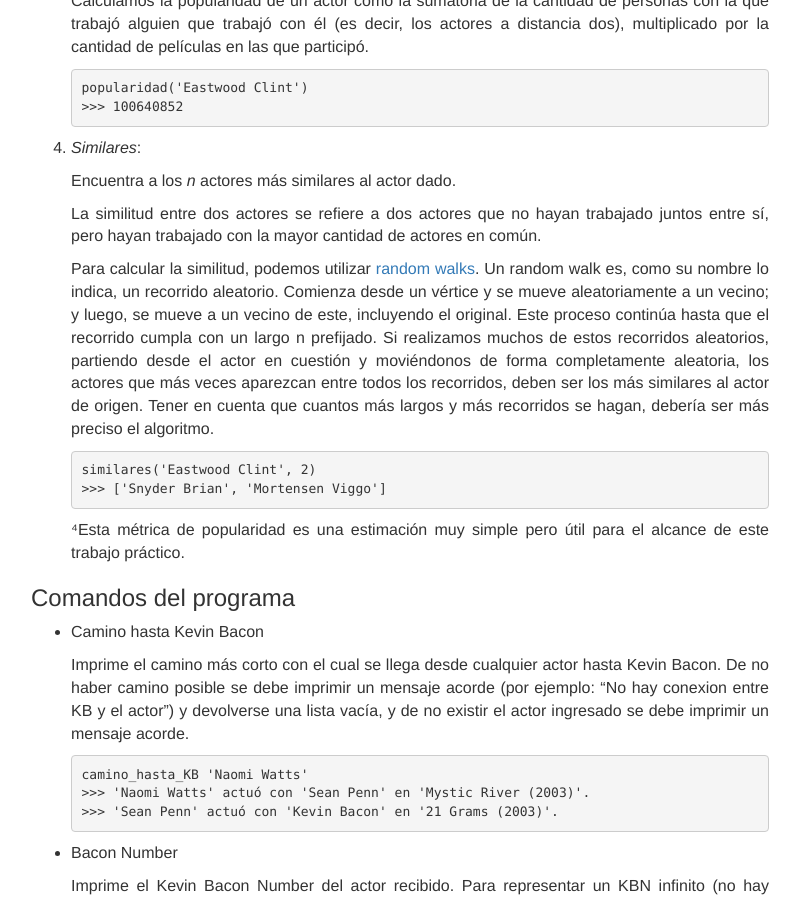
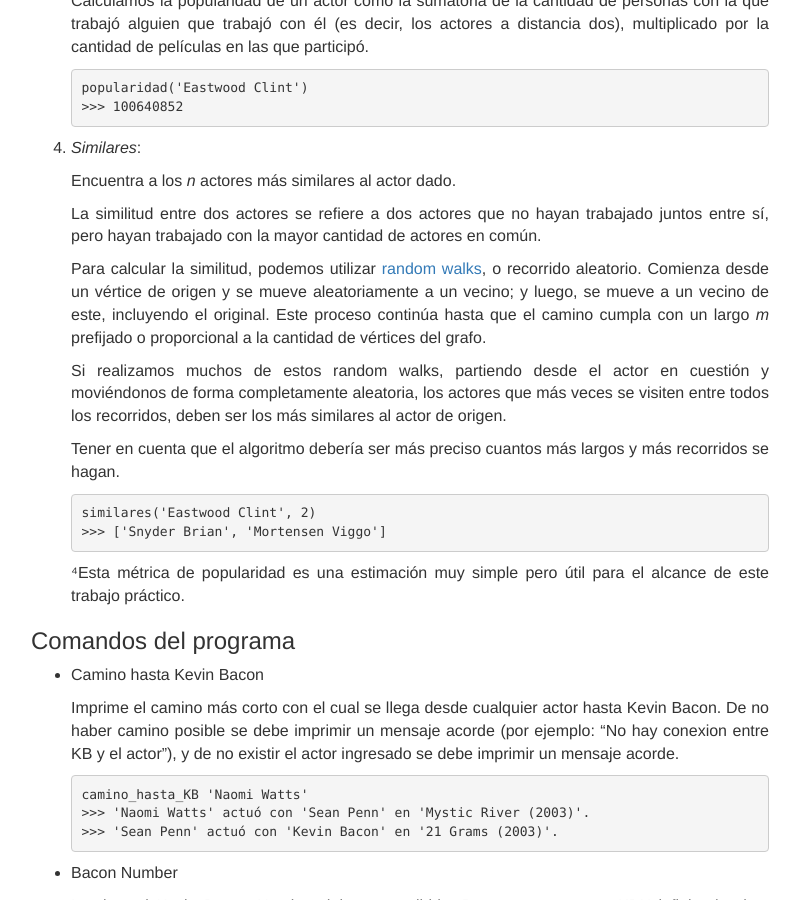
Before and after one commit to algoritmos-rw/algoritmos, a Jekyll site: the page built from static/tps/2017_2/tp3/index.md, in a window 1280 px wide and 900 px high, scrolled down 2993 px. Shown: the whole window, without its empty margins (240-1040 px from the left). Built offline with Jekyll 4.4.1, drawn with Linux system fonts in a browser that asks for light colours; some of the changed text lies outside the part shown.

Commit message:
Revision tp3 (#64)
* Camino KB no dice mas devolver lista vacia

* Copyedit de segmento de random walks. (#63)

````diff
--- a/static/tps/2017_2/tp3/index.md
+++ b/static/tps/2017_2/tp3/index.md
@@ -113,9 +113,24 @@ Se aclara previamente que no es necesario para el alcance de este TP hacer el gr
 
    Encuentra  a los _n_ actores más similares al actor dado.
 
-   La similitud entre dos actores se refiere a dos actores que no hayan trabajado juntos entre sí, pero hayan trabajado con la mayor cantidad de actores en común.
+   La similitud entre dos actores se refiere a dos actores que no hayan
+   trabajado juntos entre sí, pero hayan trabajado con la mayor cantidad
+   de actores en común.
 
-   Para calcular la similitud, podemos utilizar [random walks](https://en.wikipedia.org/wiki/Random_walk). Un random walk es, como su nombre lo indica, un recorrido aleatorio. Comienza desde un vértice y se mueve aleatoriamente a un vecino; y luego, se mueve a un vecino de este, incluyendo el original. Este proceso continúa hasta que el recorrido cumpla con un largo n prefijado. Si realizamos muchos de estos recorridos aleatorios, partiendo desde el actor en cuestión y moviéndonos de forma completamente aleatoria, los actores que más veces aparezcan entre todos los recorridos, deben ser los más similares al actor de origen. Tener en cuenta que cuantos más largos y más recorridos se hagan, debería ser más preciso el algoritmo.
+   Para calcular la similitud, podemos utilizar [random walks](https://en.wikipedia.org/wiki/Random_walk),
+   o recorrido aleatorio.
+   Comienza desde un vértice de origen y se mueve aleatoriamente a un
+   vecino; y luego, se mueve a un vecino de este, incluyendo el original.
+   Este proceso continúa hasta que el camino cumpla con un largo _m_
+   prefijado o proporcional a la cantidad de vértices del grafo.
+
+   Si realizamos muchos de estos random walks, partiendo desde el actor en
+   cuestión y moviéndonos de forma completamente aleatoria, los actores
+   que más veces se visiten entre todos los recorridos, deben ser los más
+   similares al actor de origen.
+
+   Tener en cuenta que el algoritmo debería ser más preciso cuantos más
+   largos y más recorridos se hagan.
    ```
    similares('Eastwood Clint', 2)
    >>> ['Snyder Brian', 'Mortensen Viggo']
@@ -128,7 +143,7 @@ Se aclara previamente que no es necesario para el alcance de este TP hacer el gr
 
 * Camino hasta Kevin Bacon
 
-    Imprime el camino más corto con el cual se llega desde cualquier actor hasta Kevin Bacon. De no haber camino posible se debe imprimir un mensaje acorde (por ejemplo: "No hay conexion entre KB y el actor") y devolverse una lista vacía, y de no existir el actor ingresado se debe imprimir un mensaje acorde.
+    Imprime el camino más corto con el cual se llega desde cualquier actor hasta Kevin Bacon. De no haber camino posible se debe imprimir un mensaje acorde (por ejemplo: "No hay conexion entre KB y el actor"), y de no existir el actor ingresado se debe imprimir un mensaje acorde.
 ```
 camino_hasta_KB 'Naomi Watts'
 >>> 'Naomi Watts' actuó con 'Sean Penn' en 'Mystic River (2003)'.
@@ -185,7 +200,7 @@ similares_a_KB '3'
     Todo el mundo sabe que Kevin Bacon es el actor más popular de todos. Usando su popularidad como base, imprime en porcentaje cuán popular es el actor en comparación a KB. De no existir el actor ingresado, se debe imprimir un mensaje acorde y devolver None. Tener en cuenta que Kevin Bacon es un 100% de lo popular que es Kevin Bacon
 ```
 popularidad_contra_KB 'Pattinson Robert'
->>> 'Pattinson Robert' es un 6.02 % de lo popular que es Kevin Bacon
+>>> 'Pattinson Robert' es un 6.02% de lo popular que es Kevin Bacon
 ```
 
 * Estadísticas ³:
````
